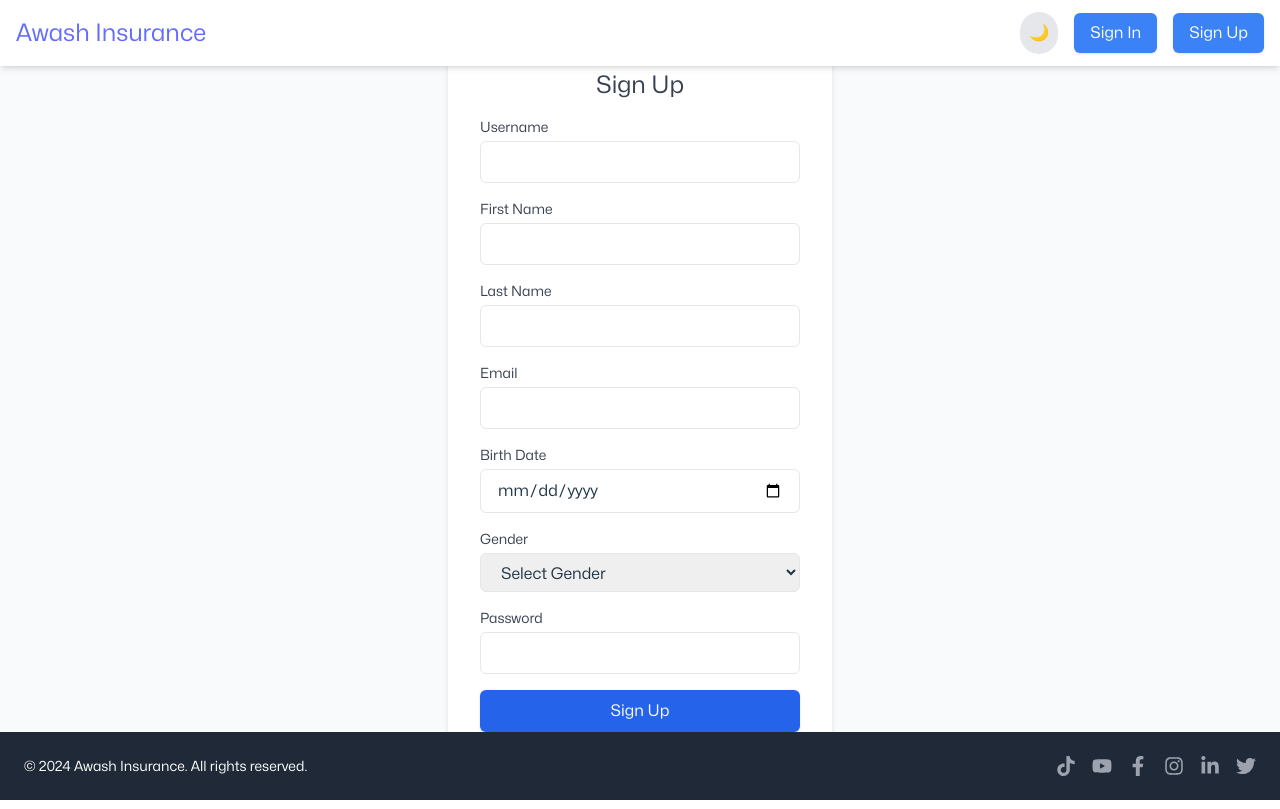
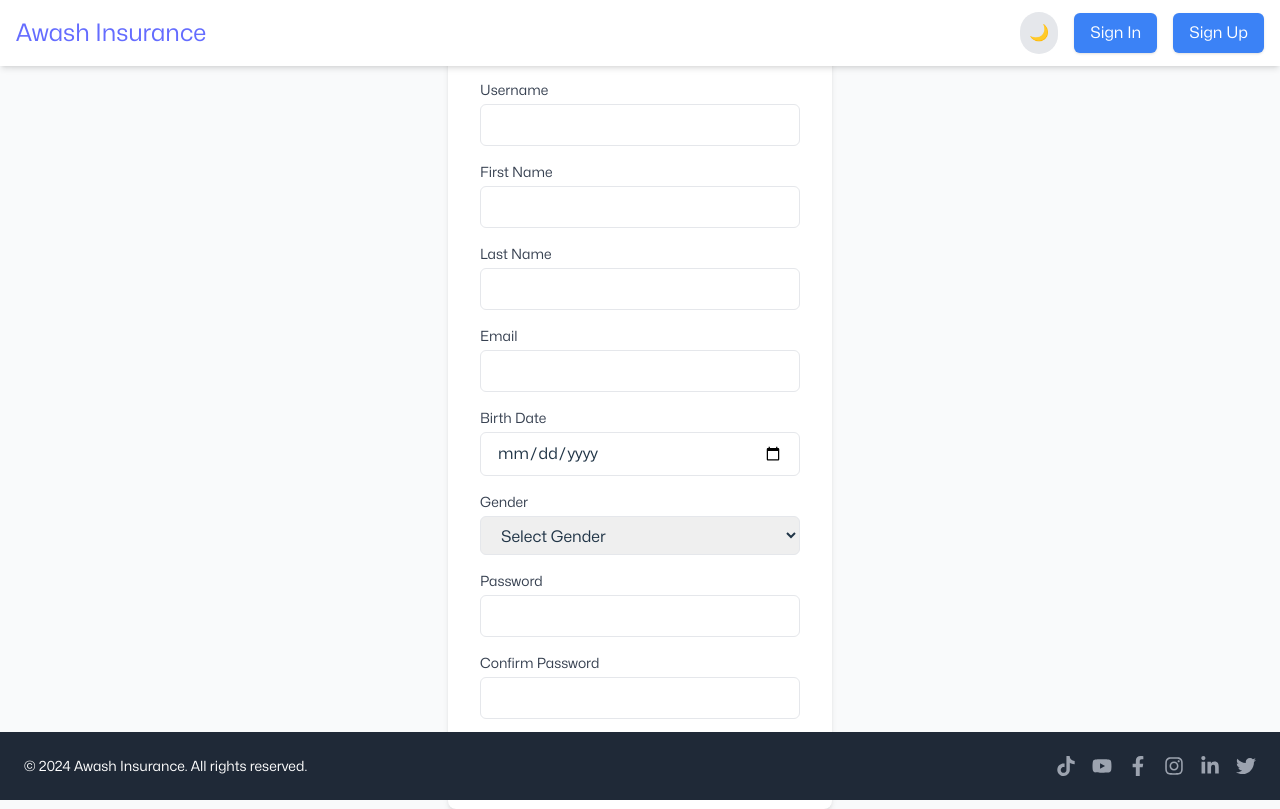
Before and after one commit to sannegash/AI_frontend, a React (Vite) app: page /signup in a window 1280 px wide. Built offline with nearby package versions, Linux system fonts and the light colour scheme.

Commit message:
added confirm passoword to signup

```diff
--- a/src/pages/SignUp.jsx
+++ b/src/pages/SignUp.jsx
@@ -13,6 +13,7 @@ const SignupForm = () => {
     birthDate: "",
     gender: "",
     password: "",
+    confirmPassword: "", // Added confirmPassword field
   });
   const [error, setError] = useState("");
   const navigate = useNavigate(); // Use navigate instead of history
@@ -28,11 +29,17 @@ const SignupForm = () => {
   const handleSubmit = async (e) => {
     e.preventDefault();
 
-    const { username, firstName, lastName, email, birthDate, gender, password } = formData;
+    const { username, firstName, lastName, email, birthDate, gender, password, confirmPassword } = formData;
 
     // Simple validation before submitting
-    if (!username || !firstName || !lastName || !email || !birthDate || !gender || !password) {
+    if (!username || !firstName || !lastName || !email || !birthDate || !gender || !password || !confirmPassword) {
       setError("Please fill out all fields before submitting.");
+      return;
+    }
+
+    // Check if password and confirm password match
+    if (password !== confirmPassword) {
+      setError("Passwords do not match.");
       return;
     }
 
@@ -47,7 +54,7 @@ const SignupForm = () => {
           email,
           birth_date: birthDate,
           gender,
-          password,
+          password, // Send only the password field, not confirmPassword
           role: "new_customer", // default role as new_customer
         }),
       });
@@ -191,6 +198,22 @@ const SignupForm = () => {
               />
             </div>
 
+            {/* Confirm Password */}
+            <div>
+              <label className="block text-sm font-medium text-gray-700 mb-1" htmlFor="confirmPassword">
+                Confirm Password
+              </label>
+              <input
+                type="password"
+                id="confirmPassword"
+                name="confirmPassword"
+                className="border w-full px-4 py-2 rounded-md"
+                value={formData.confirmPassword}
+                onChange={handleChange}
+                required
+              />
+            </div>
+
             {/* Submit Button */}
             <button
               type="submit"
```
